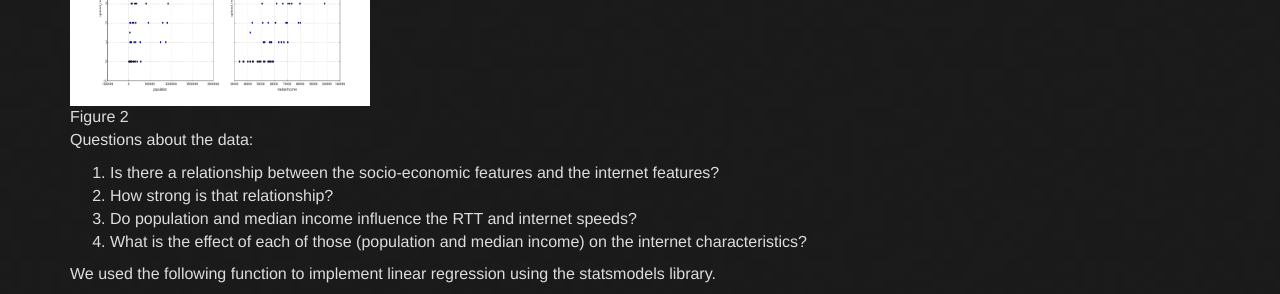
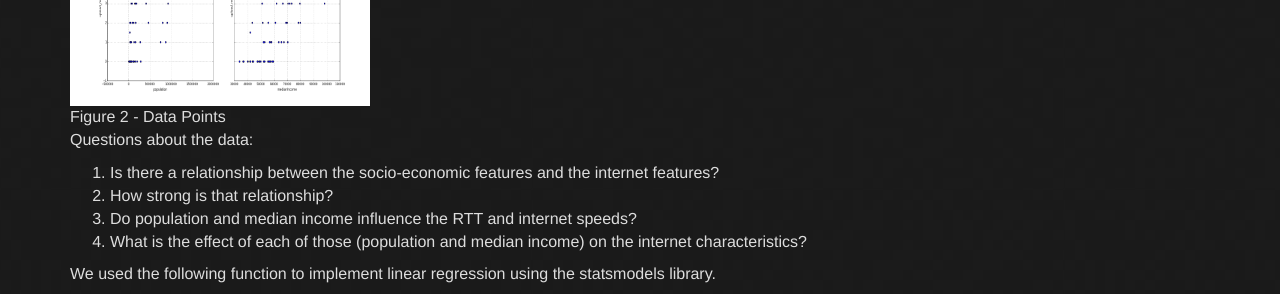
Before and after one commit to elf11/elf11.github.io, a Jekyll site: the page built from _posts/2015-08-24-Linear-Regression.md, in a window 1280 px wide and 900 px high, scrolled down 1787 px. Shown: the part 152-446 px from the top of the window. Built offline with Jekyll 4.4.1, drawn with Linux system fonts in a browser that asks for light colours; nearby versions of some CDN libraries; comment, search, counter and statistics services are not loaded.

Commit message:
adding some more articles

```diff
--- a/_posts/2015-08-24-Linear-Regression.md
+++ b/_posts/2015-08-24-Linear-Regression.md
@@ -63,14 +63,14 @@ What are we interested in? How those features correlate with the population and
 We can visualize the relationship between those features using scatter plots. In Figure 2 below we have the population plotted against the MedianRTT, median_upload and median_download, same with medianIncome.
 
 <figure>
-	<a href="/images/Relationship_feature_MedianRTT.png"><img src="/images/Relationship_feature_MedianRTT.png" alt="" width="300" height="200"></a>
+	<a href="/images/Relationship_feature_MedianRTT.png"><img src="/images/Relationship_feature_MedianRTT.png" alt="" width="300px" height="200px"></a>
 </figure>
 <figure>
-	<a href="/images/Relationship_feature_download.png"><img src="/images/Relationship_feature_download.png" alt="" width="300" height="200"></a>
+	<a href="/images/Relationship_feature_download.png"><img src="/images/Relationship_feature_download.png" alt="" width="300px" height="200px"></a>
 </figure>
 <figure>
-	<a href="/images/Relationship_feature_upload.png"><img src="/images/Relationship_feature_upload.png" alt="" width="300" height="200"></a>
-	<figcaption style="align: center;">Figure 2 </figcaption>
+	<a href="/images/Relationship_feature_upload.png"><img src="/images/Relationship_feature_upload.png" alt="" width="300px" height="200px"></a>
+	<figcaption style="align: center;">Figure 2 - Data Points </figcaption>
 </figure>
 
 Questions about the data:
```
